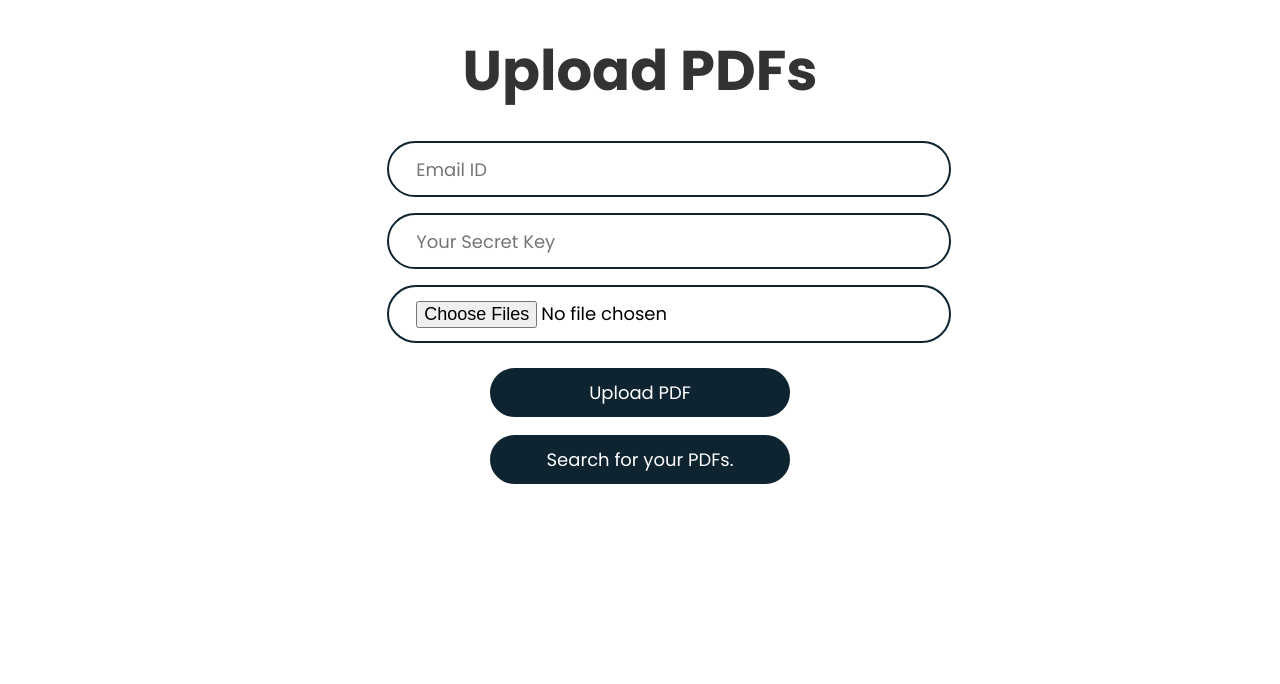
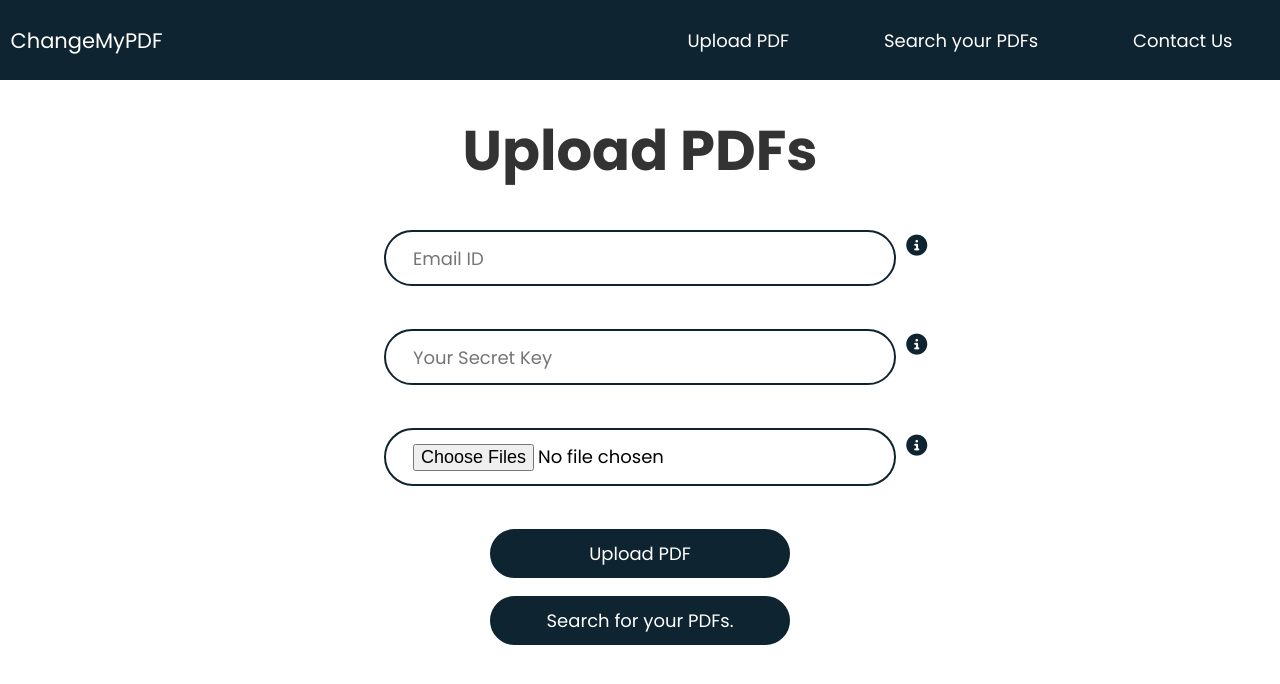
Before and after one commit to brainspoof/pdf-uploader, a Django app: page / in a window 1280 px wide; the page is wider, and only the part inside the window is pictured. Shown: the top 684 px of that part. Run offline with Django 3.2, Linux system fonts and the light colour scheme; some libraries are stand-ins or nearby versions.

Commit message:
UI Changes.

```diff
--- a/pdfuploader/main/static/main/main.css
+++ b/pdfuploader/main/static/main/main.css
@@ -1,9 +1,13 @@
-html{
+html, body {
+    max-width: 100%;
     overflow-x: hidden;
 }
 
 *{
     font-family: 'Poppins', sans-serif;
+    margin: 0;
+    padding: 0;
+    box-sizing: border-box;
 }
 
 form{
@@ -26,6 +30,12 @@ input{
     border-radius: 100px;
     font-size: 18px;
     outline: none;
+    margin: 0.5em 0;
+    display: inline;
+}
+
+form p{
+    display: block;
 }
 
 label{
@@ -33,7 +43,7 @@ label{
 }
 
 button{
-    margin: 0.5em 50%;
+    margin: 0.5em 0% 0.5em 50%;
     transform: translateX(-50%);
     background: #0E2431;
     color: #fff;
@@ -58,3 +68,13 @@ a{
 .btn{
     width: 300px;
 }
+
+@media screen and (max-width: 678px){
+    form{
+        padding: 0 5%;
+    }
+
+    .heading{
+        font-size: 2.5em;
+    }
+}
--- /dev/null
+++ b/pdfuploader/main/static/main/nav.css
@@ -0,0 +1,109 @@
+.nav{
+    position: relative;
+    display: flex;
+    width: 100vw;
+    height: 10vh;
+    background: #0E2431;
+}
+
+ul{
+    display: flex;
+    list-style: none;
+    position: relative;
+    justify-content: space-around;
+}
+
+li a{
+    text-decoration: none;
+    color: white;
+    font-size: 18px;
+}
+
+li a:hover{
+    color: #c2ffef;
+}
+
+li{
+    margin: 5vh 0;
+    transform: translateY(-50%);
+    /* background: lightsalmon; */
+}
+
+.left{
+    width: 50%;
+    height: 100%;
+    position: relative;
+    display: flex;
+    justify-content: left;
+}
+
+.right{
+    width: 50%;
+    height: 100%;
+    position: relative;
+    /* background: lightgreen; */
+}
+
+span.logo{
+    color: white;
+    font-size: 21px;
+    margin: auto 0.5em;
+}
+
+@media screen and (max-width: 678px){
+    .left{
+        width: 0%;
+    }
+    .right{
+        width: 100%;
+    }
+    .line{
+        width: 30px;
+        height: 3px;
+        background: white;
+        margin: 5px 0;
+    }
+
+    .hamburger{
+        position: absolute;
+        right: 0px;
+        margin: 5vh 1.5em;
+        transform: translateY(-50%);
+        z-index: 5;
+    }
+
+    .right .nav-links{
+        display: none;
+        transition: 0.3s;
+    }
+
+    .right .open{
+        margin-top: 10vh;
+        z-index: 3;
+        background: #0E2431;
+        display: flex;
+        flex-direction: column;
+        height: 60vh;
+        align-items: center;
+        animation: open 0.3s ease;
+    }
+
+    @keyframes close {
+        from{
+            height: 60vh;
+        }
+
+        to{
+            height: 0vh;
+        }
+    }
+
+    @keyframes open {
+        from{
+            height: 0vh;
+        }
+        to{
+            height: 60vh;
+        }
+    }
+}
--- a/pdfuploader/main/templates/main/base.html
+++ b/pdfuploader/main/templates/main/base.html
@@ -2,14 +2,17 @@
 <!DOCTYPE html>
 <html lang="en">
 <head>
-    <meta charset="UTF-8">
+    <meta charset="UTF-8" />
+    <meta name="viewport" content="width=device-width, initial-scale=1.0" />
     <title>{% block title %}{% endblock %}</title>
     <link rel="stylesheet" type="text/css" href="{% static 'main/main.css' %}">
 </head>
 <body>
+    {% include 'main/nav.html' %}
     {% include 'main/messages.html' %}
     {% block body %}{% endblock %}
     <link href="https://fonts.googleapis.com/css2?family=Poppins:wght@400;500;600;700&display=swap" rel="stylesheet">
-    <script type="text/javascript" src="{% static 'main/main.js' %}"></script>
+    <script defer src="https://kit.fontawesome.com/61dd0676c6.js" crossorigin="anonymous"></script>
+    <script defer type="text/javascript" src="{% static 'main/main.js' %}"></script>
 </body>
 </html>
--- a/pdfuploader/main/templates/main/index.html
+++ b/pdfuploader/main/templates/main/index.html
@@ -2,10 +2,51 @@
 {% block title %}Upload PDFs{% endblock %}
 {% block body %}
 <h1 class="heading">Upload PDFs</h1>
+<div class="info-messages"></div>
 <form action="{% url 'home' %}" method="POST" enctype="multipart/form-data">
     {% csrf_token %}
     {{form.as_p}}
     <button class="btn" type="submit">Upload PDF</button>
 </form>
 <a href="{% url 'search' %}"><button class="btn">Search for your PDFs.</button></a>
+
+
+<style type="text/css">
+    .fa-info-circle{
+        color: #0E2431;
+        font-size: 21px;
+        position: relative;
+        margin: 0 102%;
+        top: -7.5vh;
+        /* border-radius: 100px;
+        padding: 3px;
+        border: 2px #0E2431 solid; */
+    }
+
+
+</style>
+
+<script type="text/javascript">
+    ps = document.querySelectorAll('form p');
+    infos = [
+        'Your Email Address',
+        'Enter a Secret Key to access your pdfs later on.',
+        'Add a min of 1 and a max of 5 PDF files.'
+    ]
+    let i = 0;
+    ps.forEach(p => {
+        p.innerHTML += `<span class="info"><i data-part="${i}" class="fa fa-info-circle"></i></span>`;
+        i++;
+    });
+
+    icons = document.querySelectorAll('i');
+    im = document.querySelector('.info-messages')
+    icons.forEach(icon => {
+        icon.onmouseover = function(){
+            a = infos[parseInt(icon.dataset.part)];
+            im.innerHTML = `<div class="info message">${a}</div>`;
+        }
+    });
+</script>
+
 {% endblock %}
--- /dev/null
+++ b/pdfuploader/main/templates/main/nav.html
@@ -0,0 +1,34 @@
+{% load static %}
+<link rel="stylesheet" type="text/css" href="{% static 'main/nav.css' %}">
+
+<div class="nav">
+    <div class="left">
+        <span class="logo">
+            ChangeMyPDF
+        </span>
+    </div>
+
+    <div class="right">
+        <div class="hamburger">
+            <div class="line"></div>
+            <div class="line"></div>
+            <div class="line"></div>
+        </div>
+
+        <ul class="nav-links">
+            <li><a href="{% url 'home' %}">Upload PDF</a></li>
+            <li><a href="{% url 'search' %}">Search your PDFs</a></li>
+            <li><a href="{% url 'contact' %}">Contact Us</a></li>
+        </ul>
+    </div>
+</div>
+
+<script type="text/javascript" src="{% static 'main/nav.js' %}"></script>
+<script type="text/javascript">
+
+ham = document.querySelector('.hamburger');
+navlinks = document.querySelector('.nav-links');
+ham.addEventListener('click', e => {
+    navlinks.classList.toggle('open')
+})
+</script>
--- a/pdfuploader/main/views.py
+++ b/pdfuploader/main/views.py
@@ -50,3 +50,6 @@ def search(request):
             if len(pdfs) == 0:
                 messages.error(request, 'No Files Found with those credentials.')
     return render(request, 'main/search.html', {'form': SearchForm, 'pdfs':pdfs})
+
+def contact(request):
+    return HttpResponse('Cool')
--- a/pdfuploader/pdfuploader/urls.py
+++ b/pdfuploader/pdfuploader/urls.py
@@ -24,6 +24,7 @@ urlpatterns = [
     path('admin/', admin.site.urls),
     path('', main_view.index, name='home'),
     path('search/', main_view.search, name='search'),
+    path('contact/', main_view.contact, name='contact'),
 ]
 
 if settings.DEBUG:
```
Also changed, not shown: pdfuploader/main/static/main/nav.js (added).
